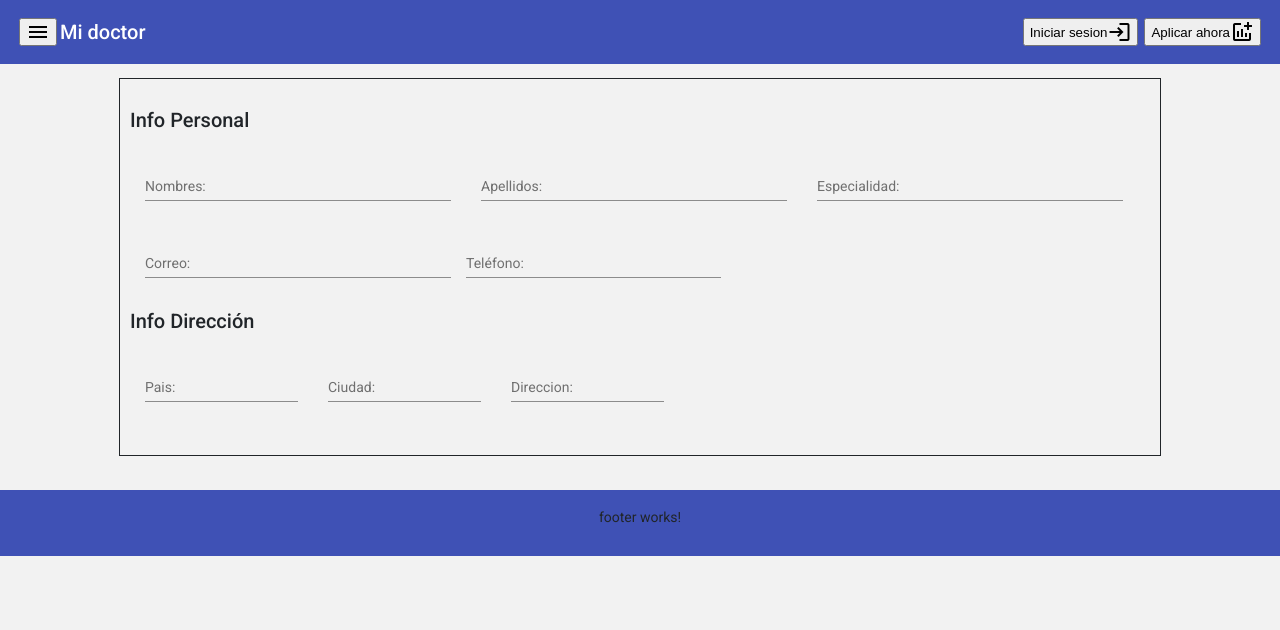
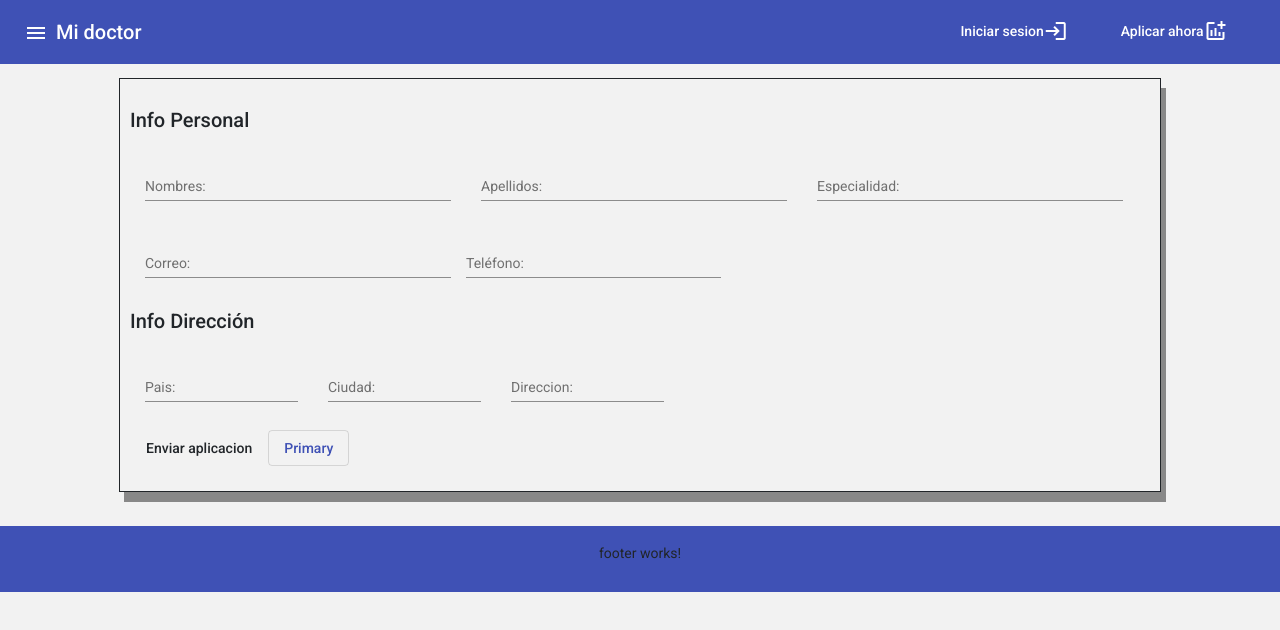
Before and after one commit to MasterTechHn/midoctor-app, an Angular app: page /apply in a window 1280 px wide. Shown: the top 630 px of the page. Built offline with nearby package versions, Linux system fonts and the light colour scheme.

Commit message:
data handling -material buttons -nav sterilized

```diff
--- a/src/app/modules/app-material.module.ts
+++ b/src/app/modules/app-material.module.ts
@@ -3,16 +3,19 @@ import { CommonModule } from '@angular/common';
 import { MatInputModule } from '@angular/material/input';
 import { MatToolbarModule } from '@angular/material/toolbar';
 import { MatIconModule } from '@angular/material/icon';
+import { MatButtonModule } from '@angular/material/button';
 
 
 @NgModule({
   imports: [
     CommonModule,
+    MatButtonModule,
     MatInputModule,
     MatToolbarModule,
     MatIconModule,
   ],
   exports: [
+    MatButtonModule,
     MatInputModule,
     MatToolbarModule,
     MatIconModule
--- a/src/app/nav-hero/nav-hero.component.css
+++ b/src/app/nav-hero/nav-hero.component.css
@@ -1,3 +1,7 @@
+a{
+    width: auto;
+}
+
 .nav-top {
   /* to keep on top of the window */
   /* position: fixed; */
@@ -9,8 +13,26 @@
 }
 
 .example-icon {
-    align-items: center;
+    /* align-items: center;
     display: flex;
     padding: 0 5px;
-    margin: 0 3px;
+    margin: 0 3px; */
 }
+
+.nav-container-right {
+    display: flex;
+    align-self: baseline;
+    justify-content: space-around;
+    width: calc(40vh - 0em);
+    height: auto;
+    margin: 10px 10px;
+    flex-wrap: wrap;
+}
+
+.nav-container-right [type="button"] {
+  width: auto;
+}
+
+.nav-container-right a{
+  text-decoration: none;
+}
--- a/src/app/nav-hero/nav-hero.component.html
+++ b/src/app/nav-hero/nav-hero.component.html
@@ -8,14 +8,16 @@
         <span>Mi doctor</span>
         <span class="example-spacer"></span>
 
-        <button mat-icon-button class="example-icon" routerLink="/index">
-          <span>Iniciar sesion</span>
-          <mat-icon>login</mat-icon>
-        </button>
-        <button mat-icon-button class="example-icon" routerLink="/apply">
-          Aplicar ahora
-          <mat-icon>addchart</mat-icon>
-        </button>
+        <div class="nav-container-right">
+          <button type="button" mat-icon-button class="example-icon" routerLink="/index" style="">
+            <a>Iniciar sesion</a>
+            <mat-icon>login</mat-icon>
+          </button>
+          <button type="button" mat-icon-button class="example-icon" routerLink="/apply">
+            <a>Aplicar ahora</a>
+            <mat-icon>addchart</mat-icon>
+          </button>
+        </div>
     </mat-toolbar-row>
   </mat-toolbar>
 </nav>
--- a/src/app/postulant/postulant.component.css
+++ b/src/app/postulant/postulant.component.css
@@ -4,6 +4,7 @@
   padding: 25px 10px;
   margin: 1em 1em 1em 1em;
   width: auto;
+  box-shadow: 5px 10px #888888;
 }
 
 .postulan-form{
--- a/src/app/postulant/postulant.component.html
+++ b/src/app/postulant/postulant.component.html
@@ -47,5 +47,10 @@
           </div>
         </div>
       </form>
+
+      <div class="postulan-form-button-container">
+        <button type="button" mat-button (click)="onApply()">Enviar aplicacion</button>
+        <button mat-stroked-button color="primary">Primary</button>
+      </div>
   </div>
 </div>
--- a/src/app/postulant/postulant.component.ts
+++ b/src/app/postulant/postulant.component.ts
@@ -26,4 +26,7 @@ export class PostulantComponent implements OnInit {
   ngOnInit(): void {
   }
 
+  onApply() {
+    console.warn(this.postulantForm.value);
+  }
 }
```
